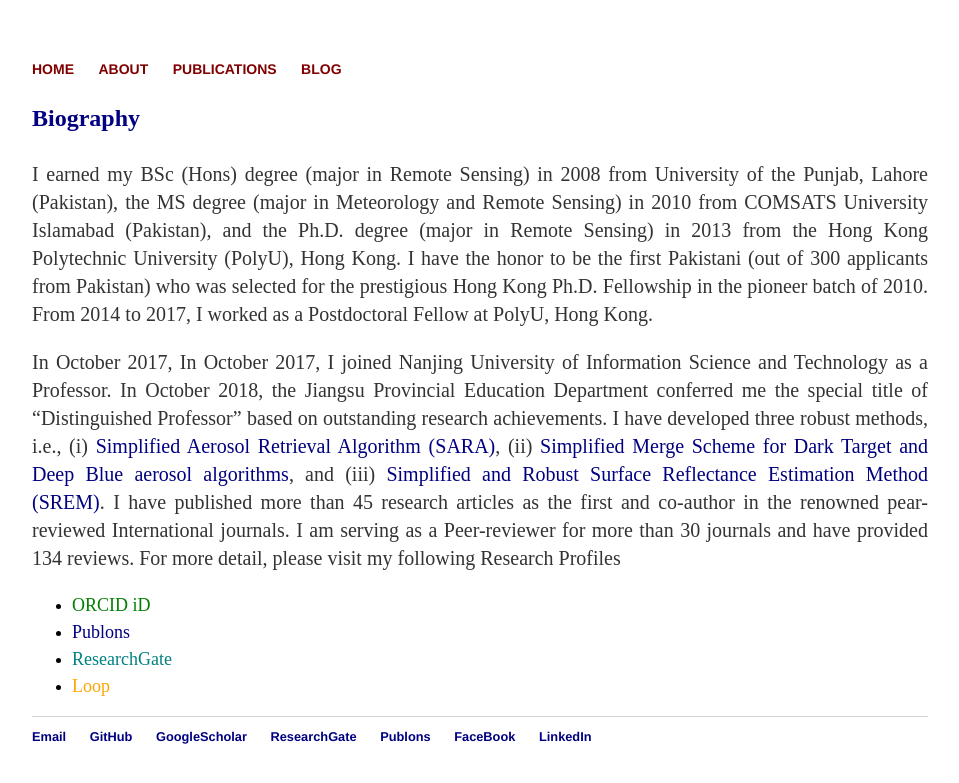
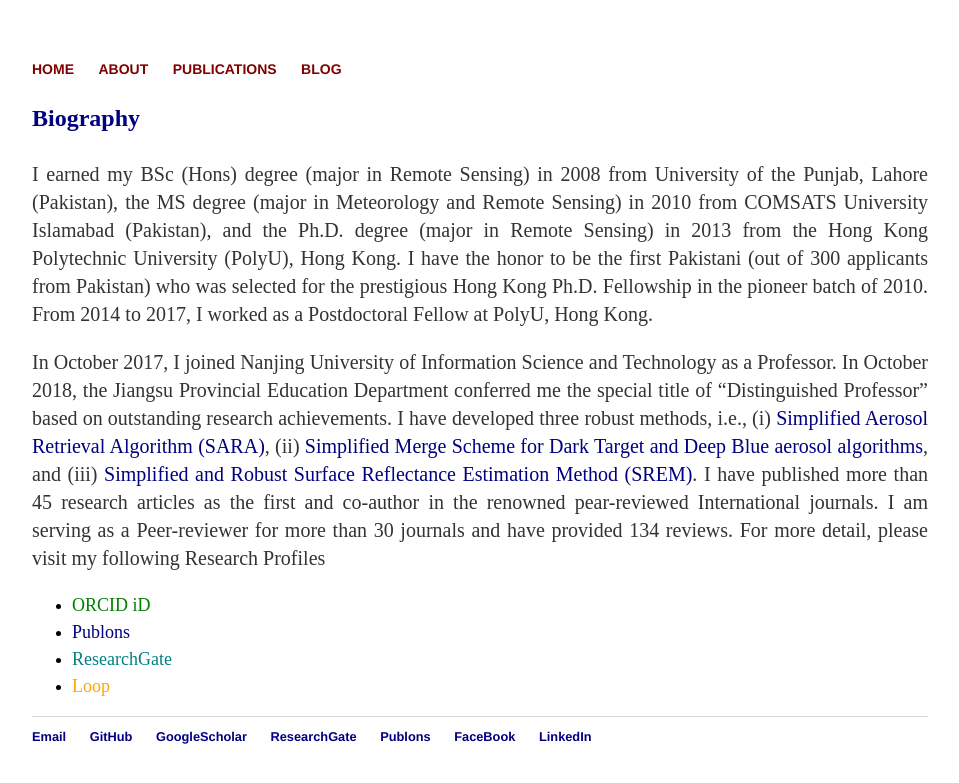
Before and after one commit to rs-DrBilal/rsbilal.github.io, a Jekyll site: the page built from about/index.html, in a window 1280 px wide. Shown: the top 783 px of the page, without its empty margins (160-1119 px from the left). Built offline with Jekyll 4.4.1, drawn with Linux system fonts in a browser that asks for light colours.

Commit message:
Update index.html

```diff
--- a/about/index.html
+++ b/about/index.html
@@ -11,7 +11,7 @@ title: About Muhammad Bilal
 			I have the honor to be the first Pakistani (out of 300 applicants from Pakistan) who was selected for the prestigious Hong Kong Ph.D. Fellowship in the pioneer batch of 2010.
 			From 2014 to 2017, I worked as a Postdoctoral Fellow at PolyU, Hong Kong.</p>
 
-		  <p style="text-align:justify;font-size:20px;">In October 2017, In October 2017, I joined Nanjing University of Information Science and Technology as a Professor.
+		  <p style="text-align:justify;font-size:20px;">In October 2017, I joined Nanjing University of Information Science and Technology as a Professor.
 		  In October 2018, the Jiangsu Provincial Education Department conferred me the special title of “Distinguished Professor” based on outstanding research achievements.
 				I have developed three robust methods, i.e.,
 				(i) <a href="https://doi.org/10.1016/j.rse.2013.04.014" style="color: NAVY">Simplified Aerosol Retrieval Algorithm (SARA)</a>,
```
